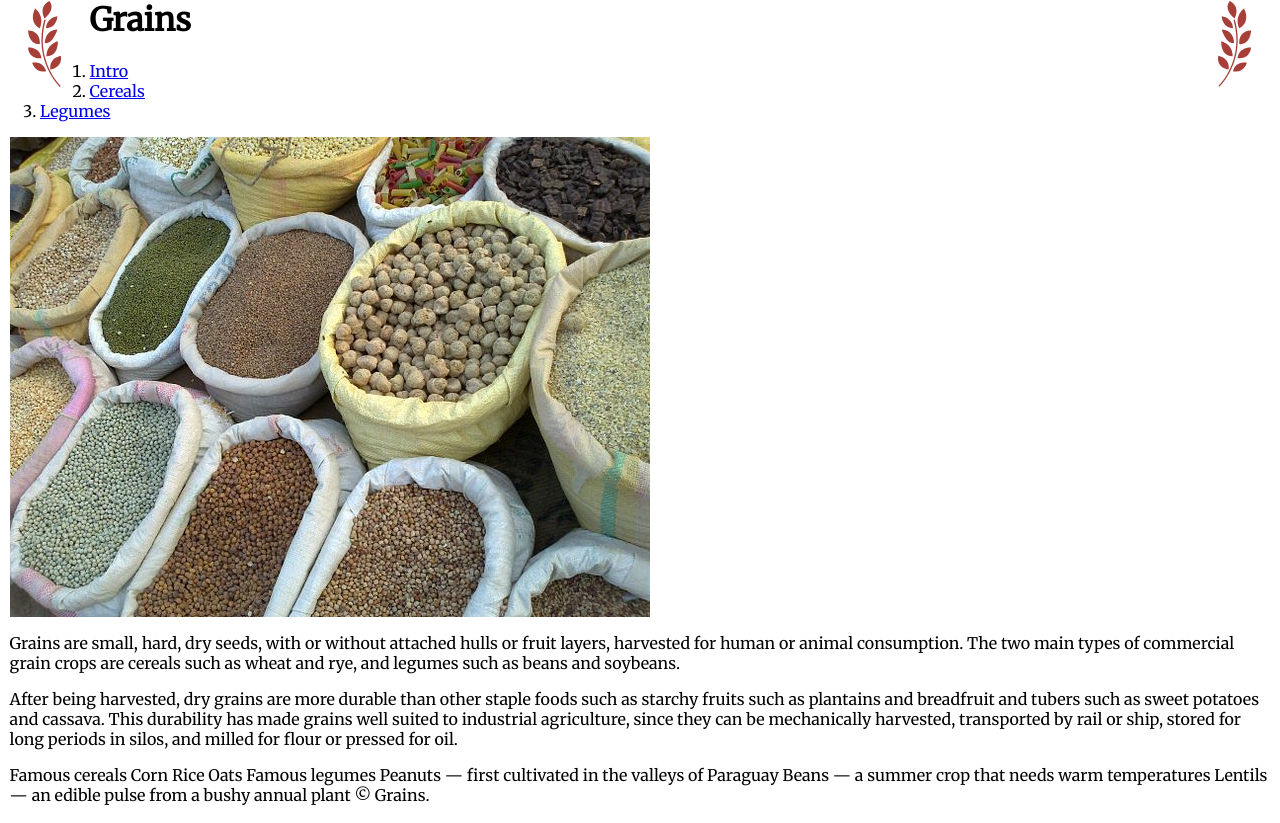
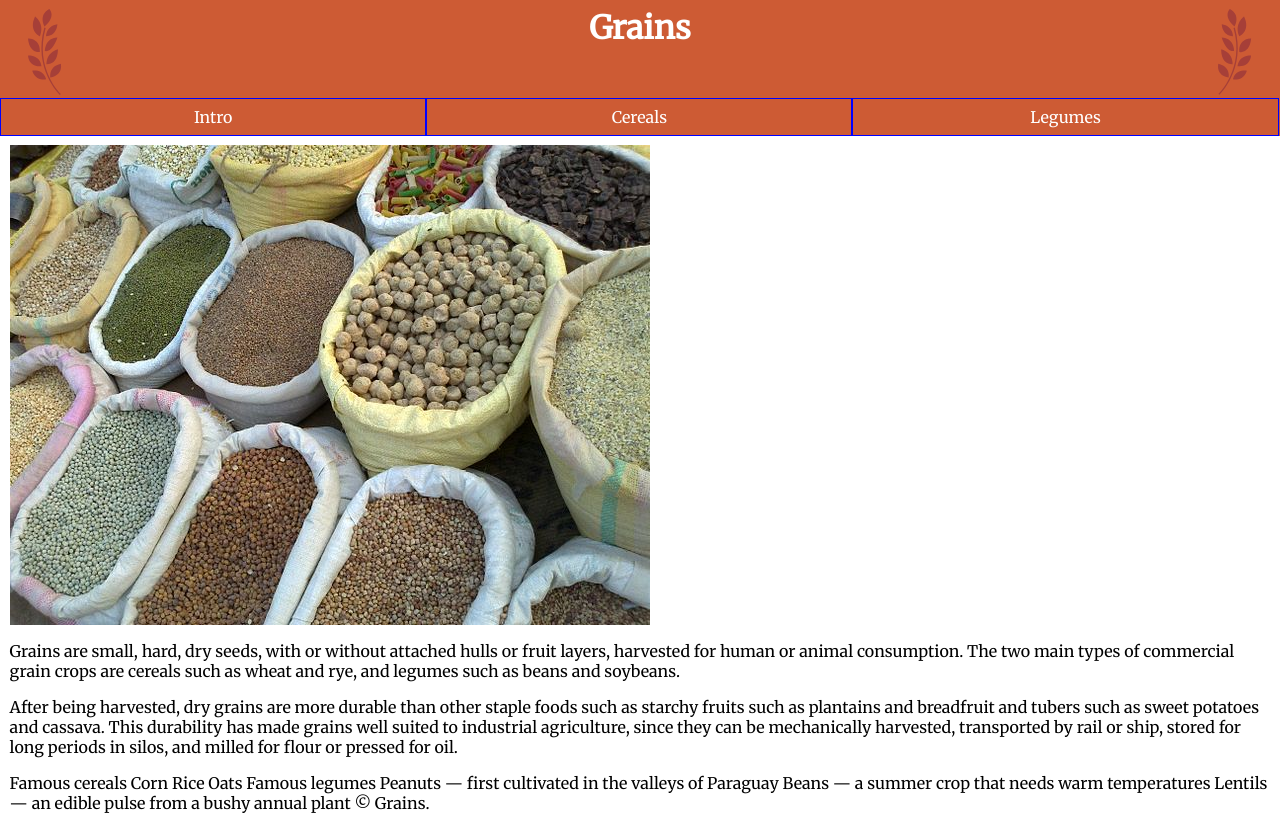
Before and after one commit to Dforest24/dsn1674-assignment-5, a plain HTML site: page index.html in a window 1280 px wide. Drawn offline with Linux system fonts and the light colour scheme.

Commit message:
css nav and list

```diff
--- a/css/css5.css
+++ b/css/css5.css
@@ -2,10 +2,8 @@ html{
   font-family: Merriweather, serif;
   box-sizing: border-box;
 }
-}
 *, *::before, *::after{
   box-sizing: inherit;
-}
 }
 Header {
   background-color: #cd5b34;
@@ -20,7 +18,6 @@ Header {
   width: 7%;
   float: right;
 }
-}
 h1 {
   text-align: center;
   margin: 0;
@@ -34,3 +31,24 @@ main {
 body {
   margin: 0;
 }
+a {
+  text-decoration: none;
+  color: white;
+}
+nav li {
+  float: left;
+  display: inline-block;
+  width: 33.3%;
+  border: 1px solid blue;
+  padding: .5em;
+  text-align: center;
+}
+nav ol{
+  overflow: hidden;
+  margin: auto;
+  width: 100%;
+  padding: 0;
+}
+li:hover{
+  background-color: red;
+}
```
